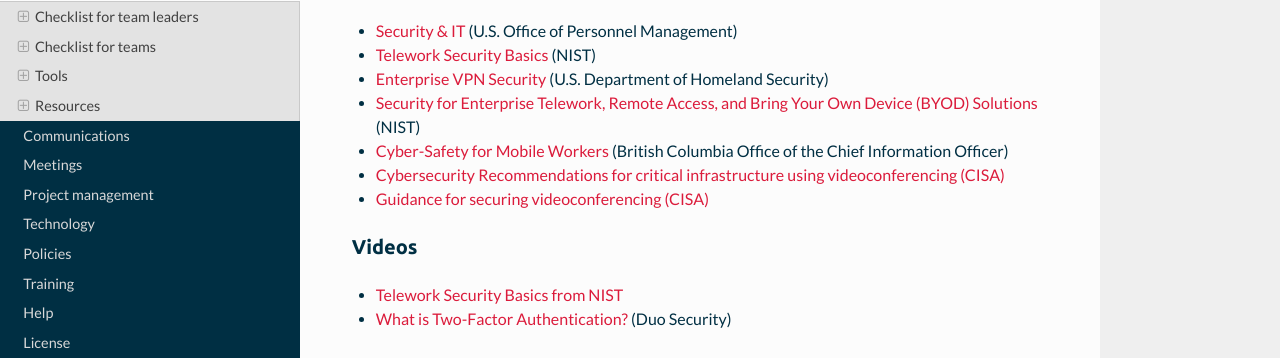
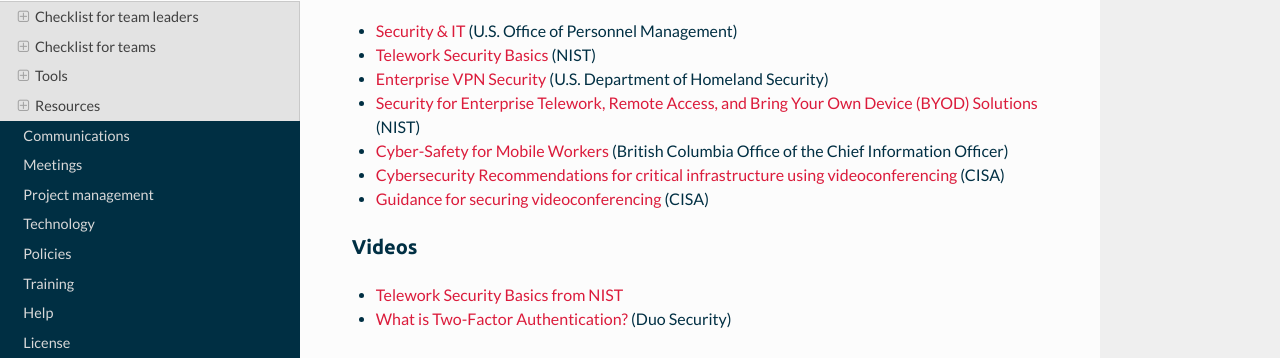
Before and after one commit to distributedgov/guide, an MkDocs documentation site: the page built from docs/security.md, in a window 1280 px wide and 900 px high, scrolled down 2309 px. Shown: the part 224-582 px from the top of the window. Built offline with MkDocs 1.6.1, drawn with Linux system fonts in a browser that asks for light colours; nearby versions of some CDN libraries; old or Windows-style settings are respelled for this version of MkDocs.

```diff
--- a/docs/security.md
+++ b/docs/security.md
@@ -126,9 +126,9 @@
 
 * [Cyber-Safety for Mobile Workers](https://www2.gov.bc.ca/assets/gov/british-columbians-our-governments/services-policies-for-government/information-management-technology/information-security/cyber-safety_for_mobile_workers.pdf) (British Columbia Office of the Chief Information Officer)
 
-* [Cybersecurity Recommendations for critical infrastructure using videoconferencing (CISA)](https://www.cisa.gov/sites/default/files/publications/CISA_Cybersecurity_Recommendations_for_Critical_Infrastructure_Using_Video_Conferencing_S508C.pdf)
+* [Cybersecurity Recommendations for critical infrastructure using videoconferencing](https://www.cisa.gov/sites/default/files/publications/CISA_Cybersecurity_Recommendations_for_Critical_Infrastructure_Using_Video_Conferencing_S508C.pdf) (CISA)
 
-* [Guidance for securing videoconferencing (CISA)](https://www.cisa.gov/sites/default/files/publications/CISA_Guidance_for_Securing_Video_Conferencing_S508C.pdf)
+* [Guidance for securing videoconferencing](https://www.cisa.gov/sites/default/files/publications/CISA_Guidance_for_Securing_Video_Conferencing_S508C.pdf) (CISA)
 
 ### Videos
 
```
